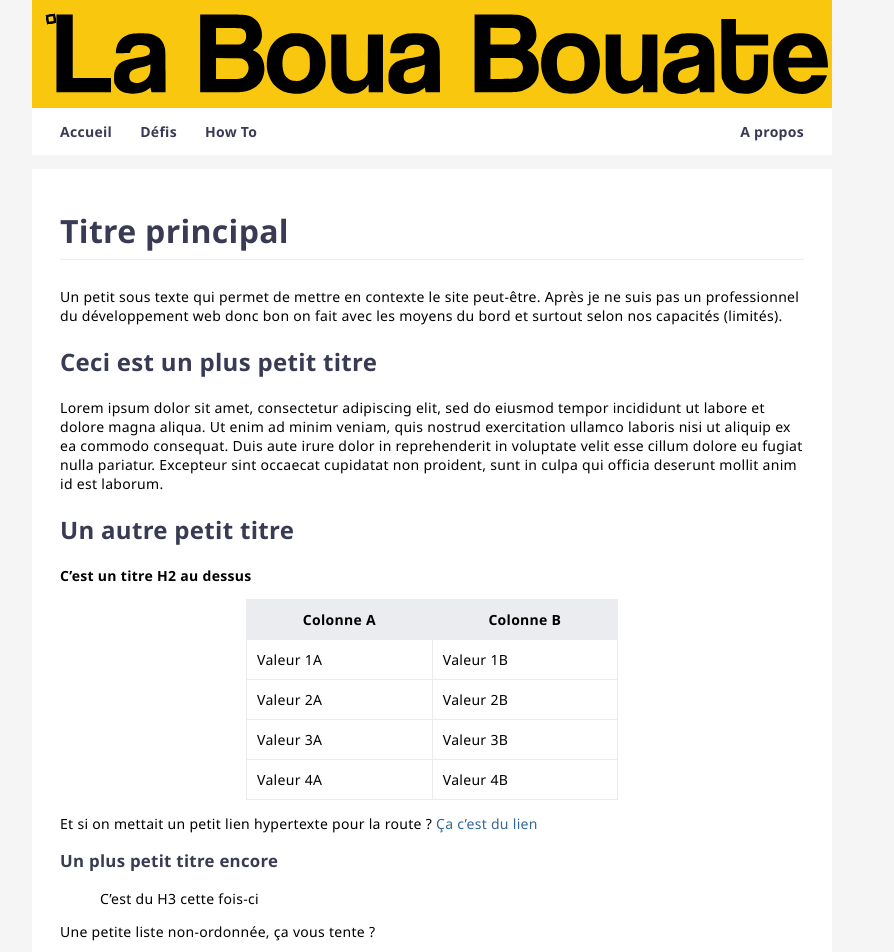
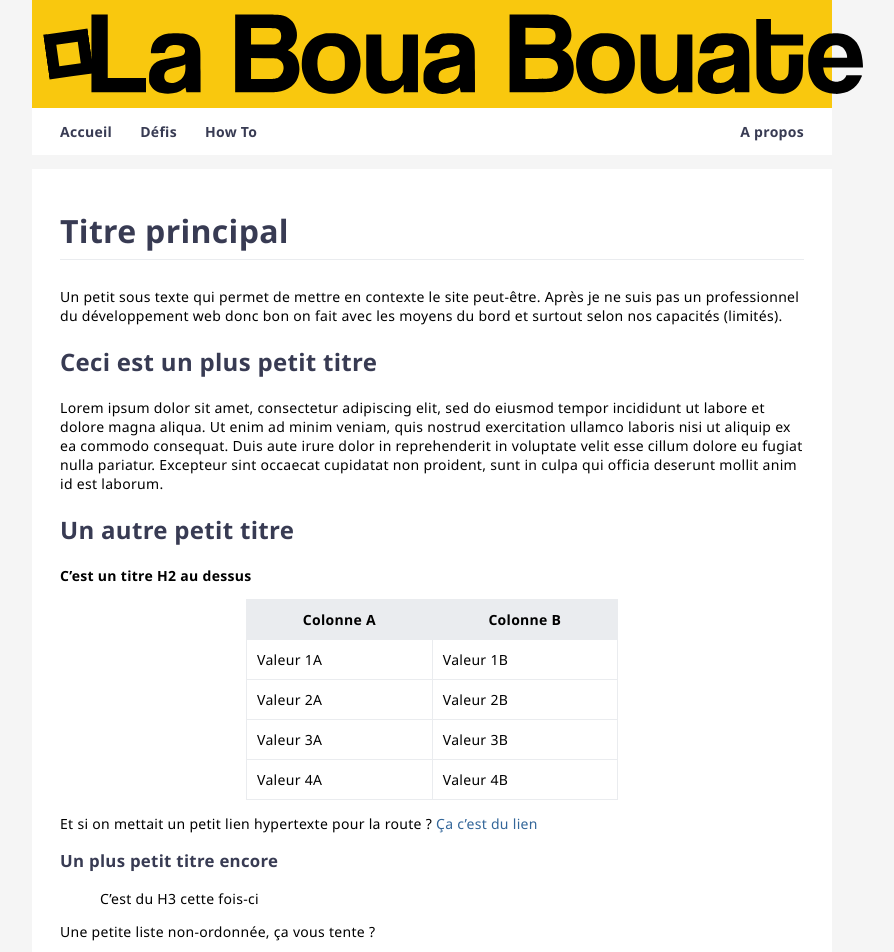
Before and after one commit to leobouard/leobouard.github.io, a Jekyll site: the page built from index.md, in a window 1280 px wide. Shown: the top 952 px of the page, without its empty margins (208-1102 px from the left). Built offline with Jekyll 4.4.1, drawn with Linux system fonts in a browser that asks for light colours; our own code applies the rules of GitHub Pages for plain Markdown files.

Commit message:
Update style.scss

```diff
--- a/assets/css/style.scss
+++ b/assets/css/style.scss
@@ -42,7 +42,7 @@ header {
 }
 
 .logo {
-    height: 10px;
+    width: 45px;
     transform: rotate(-8deg);
     transition: all 900ms ease-in-out;
     transition-duration: 3s;
@@ -50,12 +50,11 @@ header {
 }
 
 .logo:hover {
-    transform: rotate(-720deg);
-    transition: all 200ms ease-in-out;
+    transform: rotate(-712deg);
 }
 
 inlineLogo {
-    height: 10px;
+    width: 120px;
 }
 
 /* --- NAVIGATION BAR --- */
```
